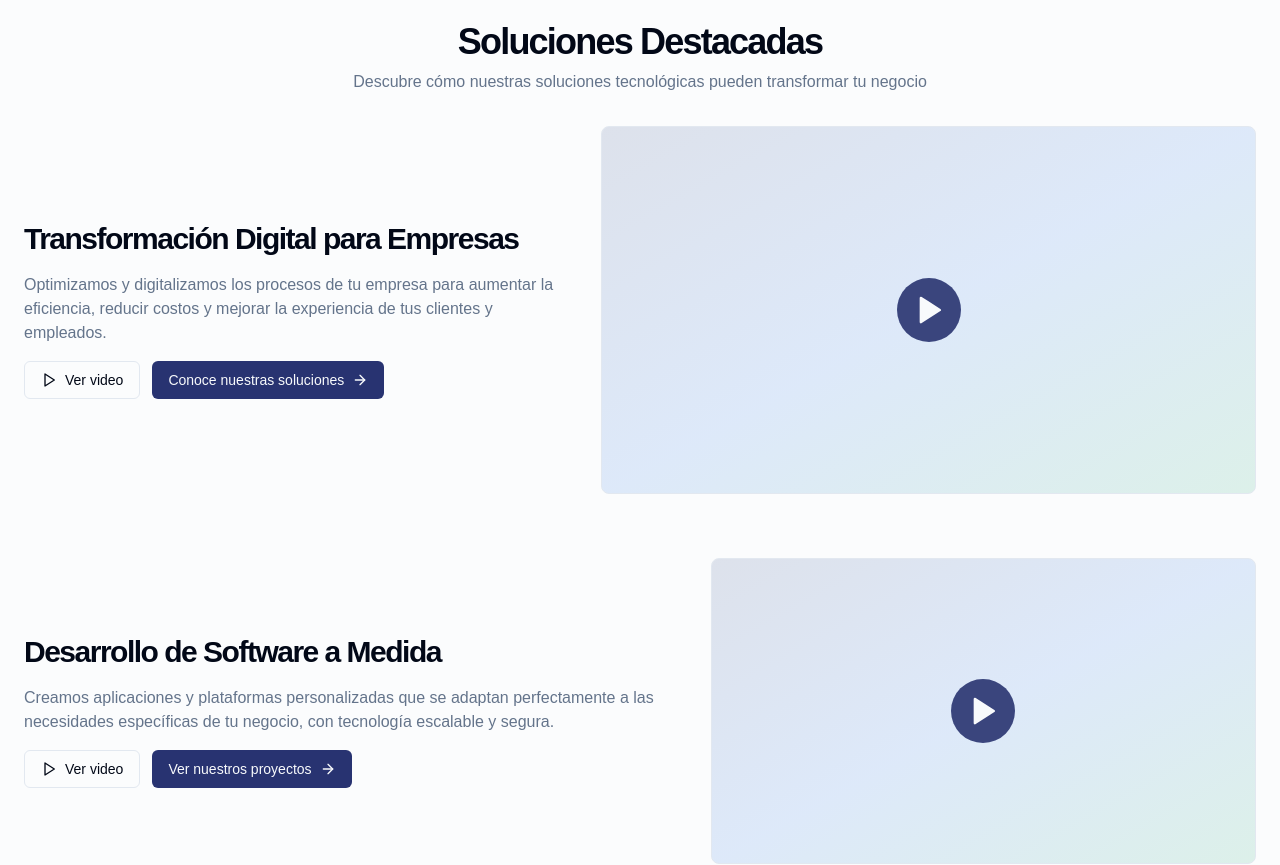
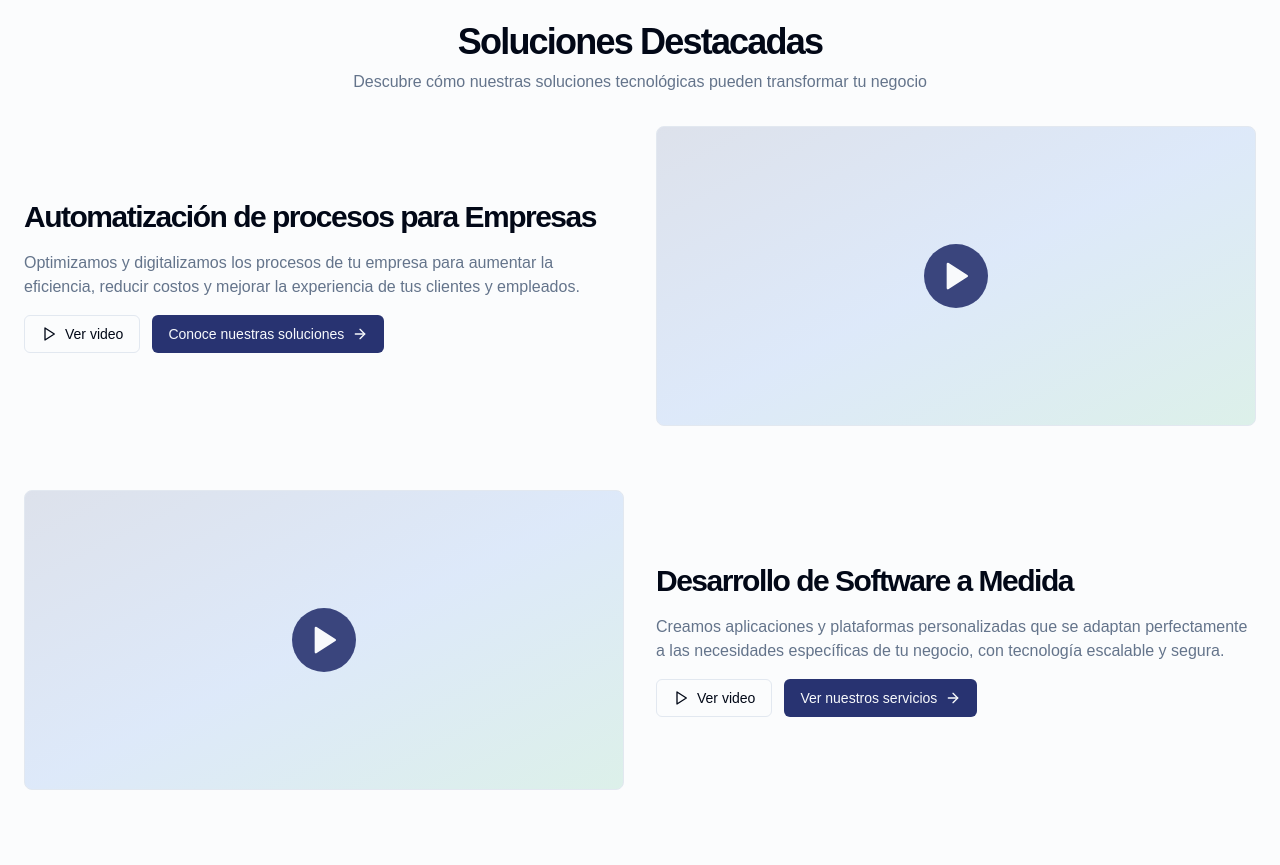
Before and after one commit to jsfernandez/mejoradigital_next, a Next.js app: page / in a window 1280 px wide. Shown: the part 2240-3105 px from the top of the page. Built offline with nearby package versions, Linux system fonts and the light colour scheme; a web font is replaced by a local one.

Commit message:
chore: fixing videos

```diff
--- a/components/fetured-solutions.tsx
+++ b/components/fetured-solutions.tsx
@@ -18,19 +18,19 @@ export function FeaturedSolutions() {
 
   const solutions: SolutionProps[] = [
     {
-      id: "FR8YzkJX3JI", // Replace with your actual YouTube video ID
-      title: "Transformación Digital para Empresas",
+      id: "oj1Tmyh_tpk", // Replace with your actual YouTube video ID
+      title: "Automatización de procesos para Empresas",
       description:
         "Optimizamos y digitalizamos los procesos de tu empresa para aumentar la eficiencia, reducir costos y mejorar la experiencia de tus clientes y empleados.",
       cta: "Conoce nuestras soluciones",
       ctaLink: "/servicios",
     },
     {
-      id: "oj1Tmyh_tpk", // Replace with your actual YouTube video ID
+      id: "FR8YzkJX3JI", // Replace with your actual YouTube video ID
       title: "Desarrollo de Software a Medida",
       description:
         "Creamos aplicaciones y plataformas personalizadas que se adaptan perfectamente a las necesidades específicas de tu negocio, con tecnología escalable y segura.",
-      cta: "Ver nuestros proyectos",
+      cta: "Ver nuestros servicios",
       ctaLink: "/servicios",
     },
   ]
@@ -40,9 +40,9 @@ export function FeaturedSolutions() {
       {solutions.map((solution, index) => (
         <div
           key={solution.id}
-          className={`grid gap-8 items-center ${index % 2 === 0 ? "lg:grid-cols-[1fr_1.2fr]" : "lg:grid-cols-[1.2fr_1fr] lg:grid-flow-dense"}`}
+          className={`grid gap-8 items-center ${index % 2 === 0 ? "lg:grid-cols-2" : "lg:grid-cols-2 lg:grid-flow-dense"}`}
         >
-          <div className="space-y-4">
+          <div className={`space-y-4 ${index % 2 === 1 ? "lg:col-start-2" : ""}`}>
             <h2 className="text-2xl font-bold tracking-tighter sm:text-3xl">{solution.title}</h2>
             <p className="text-muted-foreground">{solution.description}</p>
             <div className="flex flex-col sm:flex-row gap-3">
@@ -59,7 +59,8 @@ export function FeaturedSolutions() {
             </div>
           </div>
 
-          <div className="relative aspect-video rounded-lg overflow-hidden border bg-muted">
+          <div className={`${index % 2 === 1 ? "lg:col-start-1 lg:row-start-1" : ""}`}>
+            <div className="relative aspect-video w-full h-[300px] rounded-lg overflow-hidden border bg-muted">
               {activeVideo === solution.id ? (
                 <iframe
                   width="100%"
@@ -83,6 +84,7 @@ export function FeaturedSolutions() {
               )}
             </div>
           </div>
+        </div>
       ))}
     </div>
   )
```
Lines whose indentation alone changed are shown as unchanged.
